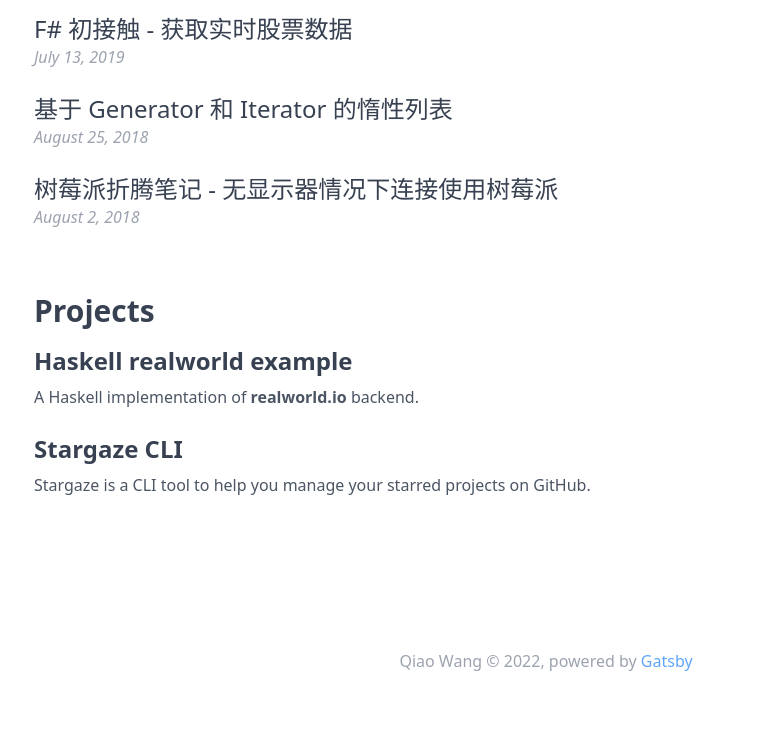
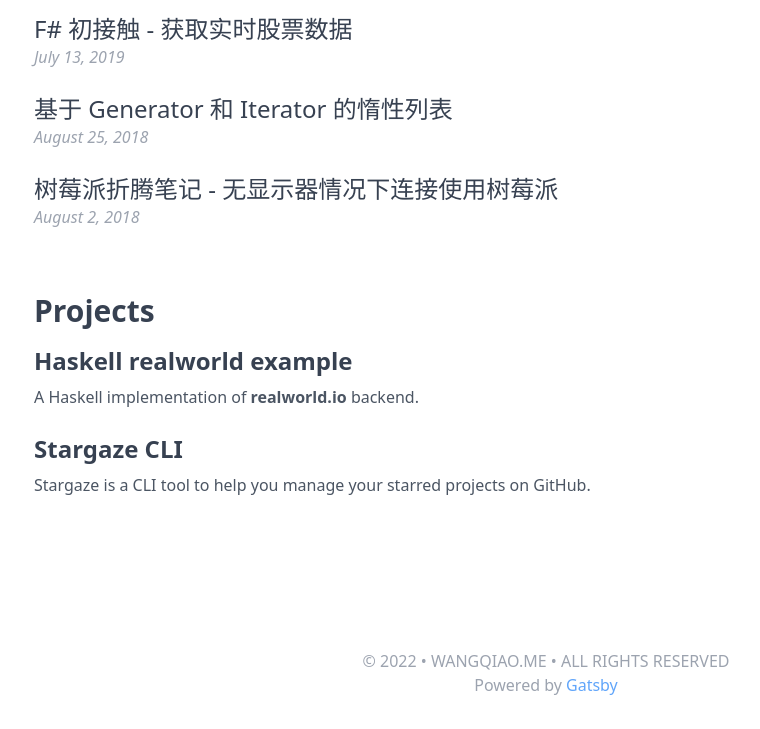
Before and after one commit to nodew/blog, a Gatsby site: page / in a window 1280 px wide. Shown: the part 419-1148 px from the top of the page, without its empty margins (94-854 px from the left). Before the commit the page ends 1124 px from the top, so only its background shows below. Built offline with nearby package versions, Linux system fonts and the light colour scheme; Gatsby itself is replaced by a stand-in of ours; some packages are replaced by stand-ins of ours.

Commit message:
Update footer copyrights

```diff
--- a/src/components/Footer.tsx
+++ b/src/components/Footer.tsx
@@ -23,8 +23,10 @@ export const Footer = () => {
         <footer className="text-base mt-32 text-gray-400 dark:text-gray-600">
             <div className="max-w-5xl text-center m-auto">
                 <p>
-                    {name} © {year}, powered by
-                    {` `}
+                    © {year} • WANGQIAO.ME • ALL RIGHTS RESERVED
+                </p>
+                <p>
+                    Powered by {` `}
                     <a
                         className="text-blue-400 hover:text-blue-800"
                         href="https://www.gatsbyjs.com"
```
